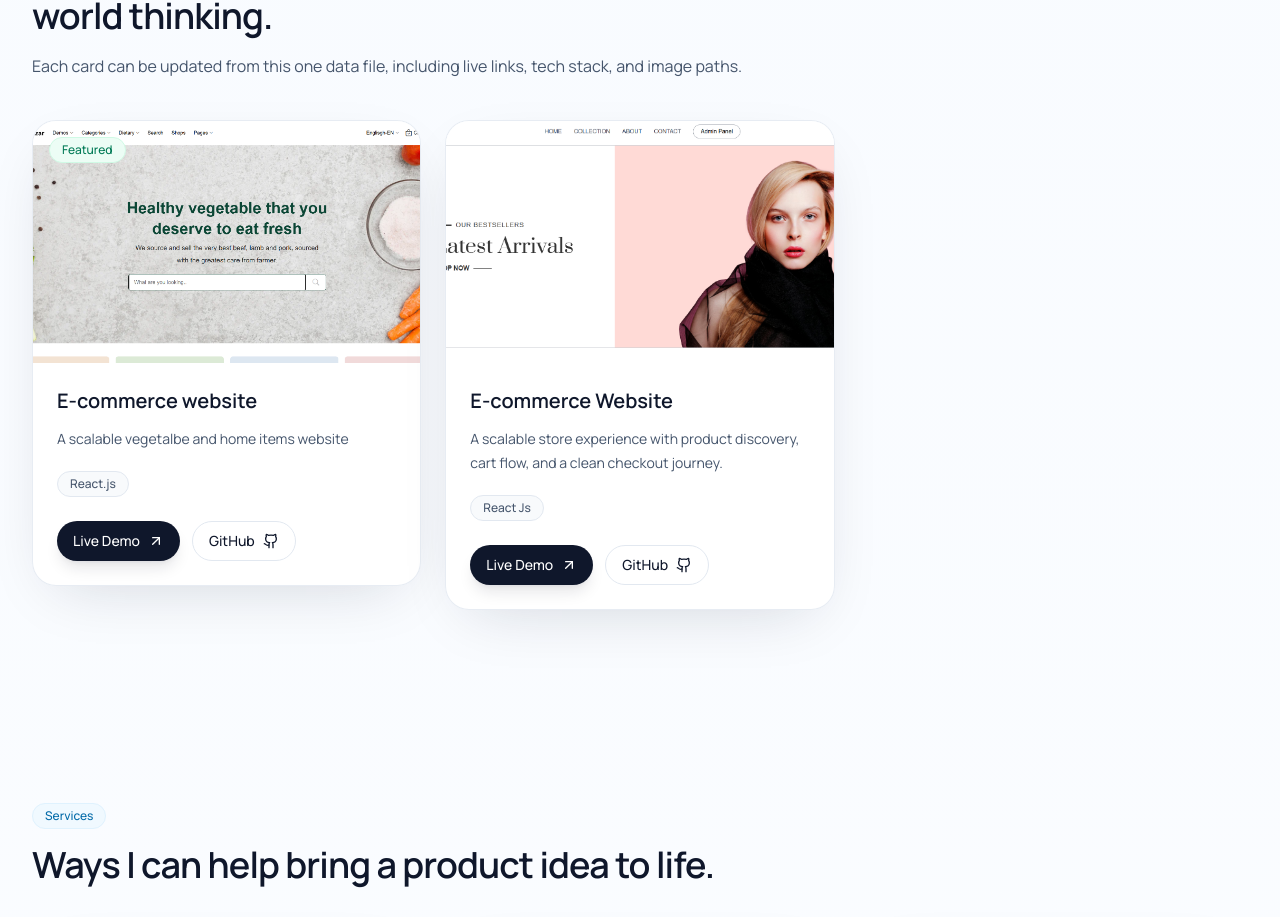
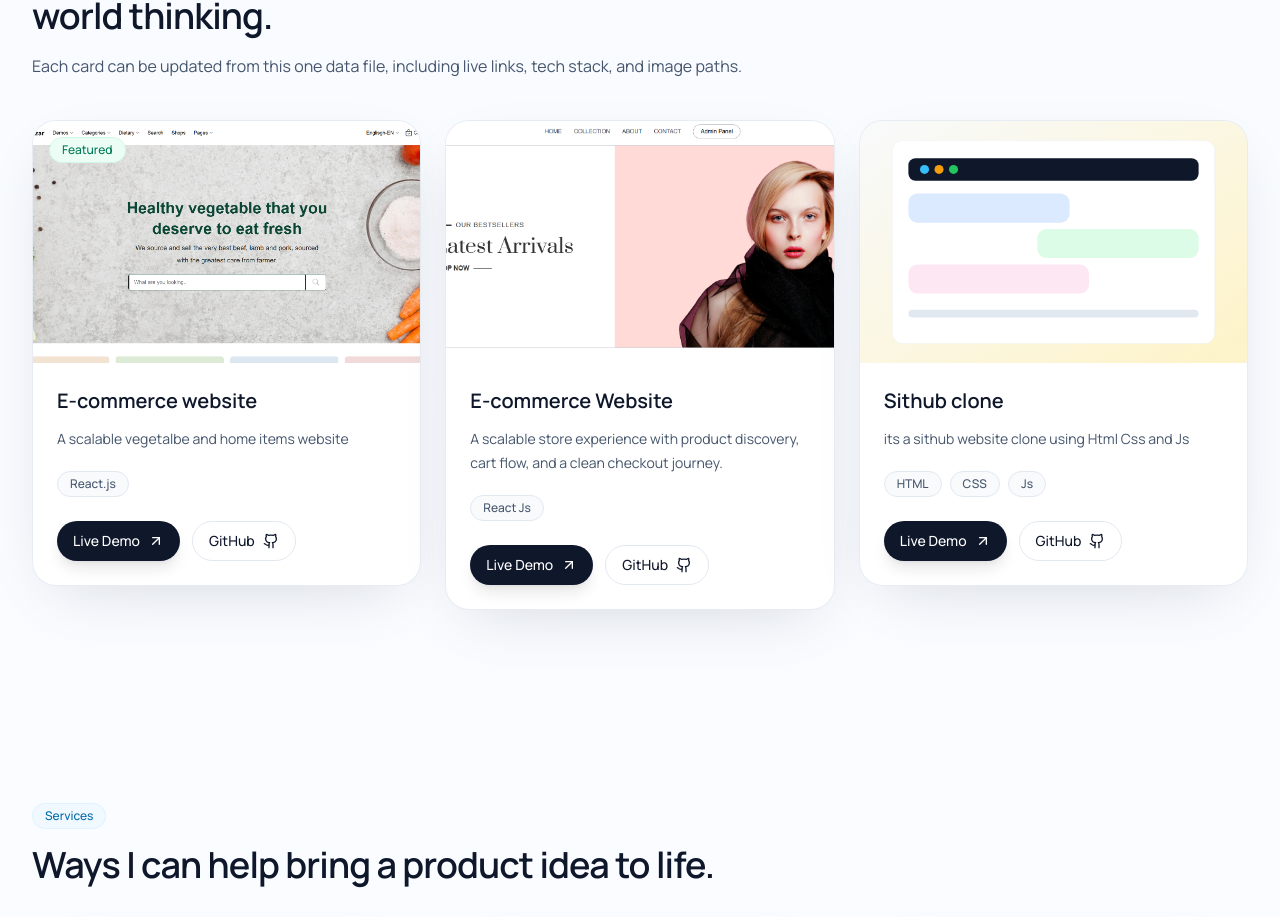
Before and after one commit to RakeshDev2003/rakesh-dev-portfolio, a Next.js app: page / in a window 1280 px wide. Shown: the part 2934-3851 px from the top of the page. Built offline with nearby package versions, Linux system fonts and the light colour scheme.

Commit message:
Update portfolio.js

```diff
--- a/src/data/portfolio.js
+++ b/src/data/portfolio.js
@@ -163,16 +163,16 @@ export const portfolioData = {
         github: "#",
         featured: false,
       },
-      // {
-      //   title: "Vartalabh Chat App",
-      //   description:
-      //     "A realtime chat platform with rooms, instant updates, and lightweight notification UX.",
-      //   tech: ["React Js", "Express JS", "Socket.io"],
-      //   image: "/images/project-chat.svg",
-      //   live: "#",
-      //   github: "#",
-      //   featured: false,
-      // },
+      {
+        title: "Sithub clone",
+        description:
+          "its a sithub website clone using Html Css and Js",
+        tech: ["HTML","CSS","Js"],
+        image: "/images/project-chat.svg",
+        live: "sithub-by-rakesh.vercel.app",
+        github: "#",
+        featured: false,
+      },
     ],
   },
   services: {
```
